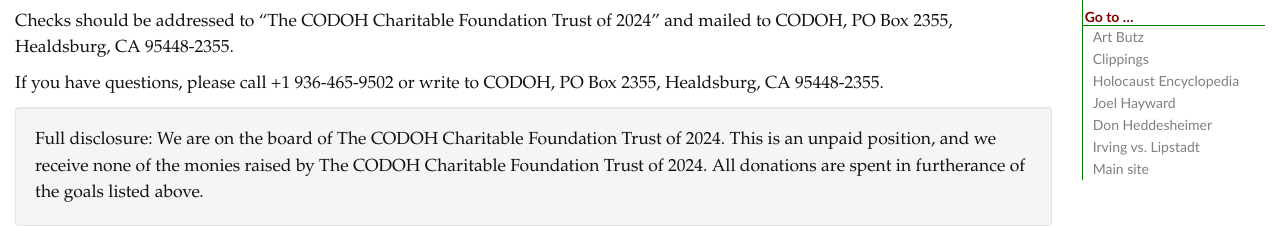
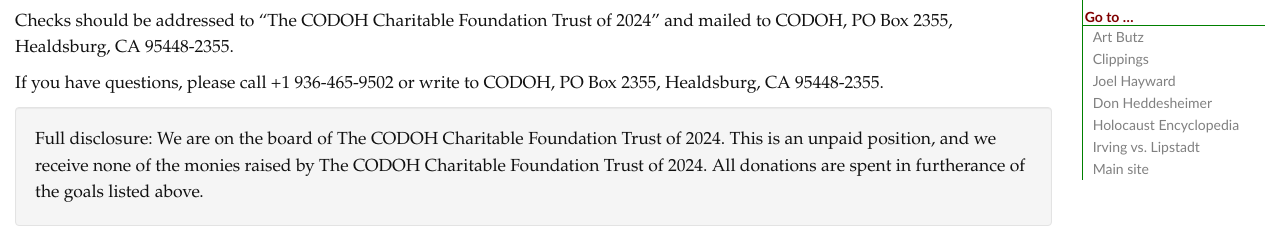
Before and after one commit to webb-wanderer/irving, a plain HTML site: page support-revisionism.html in a window 1280 px wide. Shown: the part 512-740 px from the top of the page. Drawn offline with nearby package versions, Linux system fonts and the light colour scheme.

Commit message:
Update support-revisionism.html

```diff
--- a/support-revisionism.html
+++ b/support-revisionism.html
@@ -60,7 +60,7 @@
 			<h4>
 				Go to &hellip;
 			</h4>
-			<a href="https://art-butz.historiography-project.com">Art Butz</a> <a href="https://www.historiography-project.org">Clippings</a> <a href="https://encyclopedia.historiography-project.com">Holocaust Encyclopedia</a> <a href="https://joel-hayward.historiography-project.com">Joel Hayward</a> <a href="https://don-heddesheimer.historiography-project.com">Don Heddesheimer</a> <a href="https://irving-v-lipstadt.historiography-project.com">Irving vs. Lipstadt</a> <a href="https://www.historiography-project.com">Main site</a>
+			<a href="https://art-butz.historiography-project.com">Art Butz</a> <a href="https://www.historiography-project.org">Clippings</a> <a href="https://joel-hayward.historiography-project.com">Joel Hayward</a> <a href="https://don-heddesheimer.historiography-project.com">Don Heddesheimer</a> <a href="https://encyclopedia.historiography-project.com">Holocaust Encyclopedia</a> <a href="https://irving-v-lipstadt.historiography-project.com">Irving vs. Lipstadt</a> <a href="https://www.historiography-project.com">Main site</a>
 		</nav>
 <!-- /.col-md-2 -->
 	</div>
```
